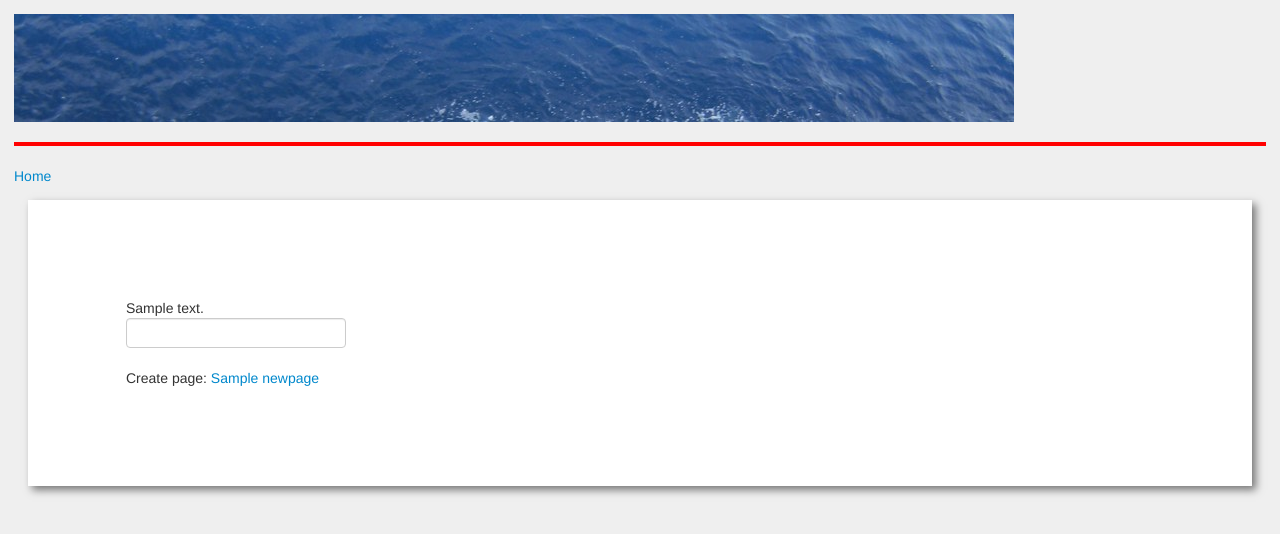
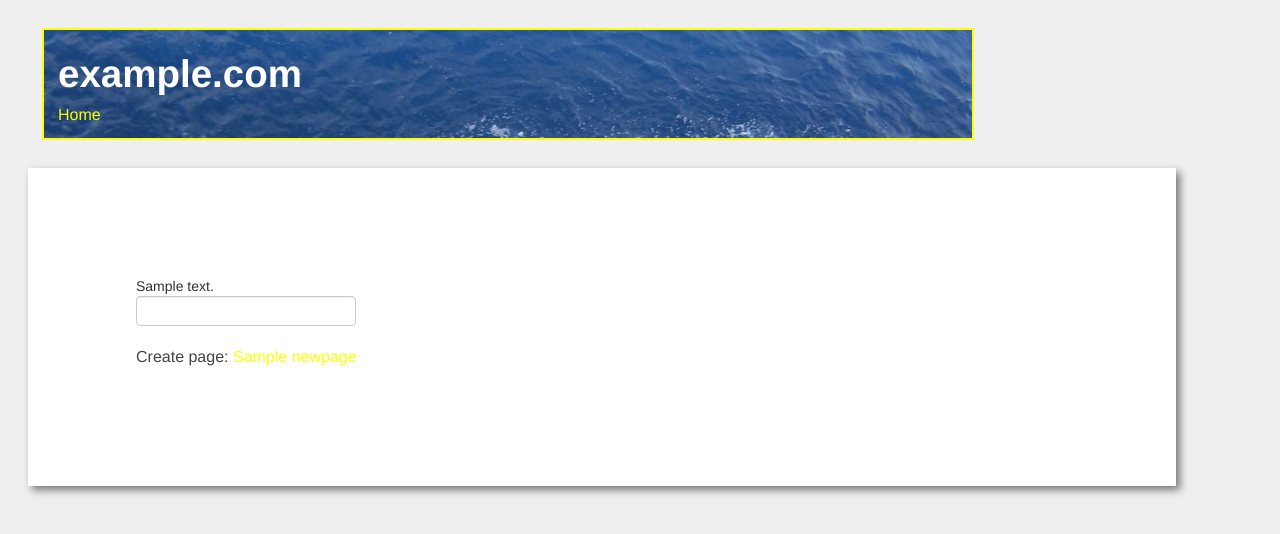
Before and after one commit to Mark-Seaman/My-Book-Online, a Django app: template webapps/mybook/templates/new.html in a window 1280 px wide. Shown: the top 534 px of the page. Run offline with Django 3.2, Linux system fonts and the light colour scheme; data comes from the database, SQL or seed files in the repository; tables that the repository leaves empty hold one stand-in row (values such as "Sample post"); the template is opened without the code that fills it: values that come from a table or form of the project are taken from there, most other values are stand-ins (such as "Sample title", 1, 10 or a date in 2020); parts of the project's set-up code (start-up, migrations or seed data) failed here and were passed over; some libraries are stand-ins or nearby versions.

Commit message:
Add banner to every page

```diff
--- a/webapps/mybook/media/thumper.css
+++ b/webapps/mybook/media/thumper.css
@@ -4,6 +4,8 @@ body {
 }
 
 div {
+    padding: 5px;
+    max-width: 80em;
 }
 
 div.page {
@@ -15,6 +17,32 @@ div.page {
     margin: 1em;
 }
 
+div.header {
+    background-image: url('http:/media/WaterBanner1000.jpg');
+    color: white;
+    margin: 2em;
+    border: 2px solid yellow;
+    width:  900px;
+    height: 80px;
+    padding: 1em;
+}
+
+p a {
+    color: yellow;
+}
+
+p {
+    line-height: 140%;
+    font-size: 12pt;
+    color: #444;
+}
+
+li {
+    line-height: 100%;
+    font-size: 12pt;
+    color: #444;
+}
+
 hr {
     border:2px solid red;
 }
--- a/webapps/mybook/templates/layout.html
+++ b/webapps/mybook/templates/layout.html
@@ -20,12 +20,9 @@
     {% block user %} {% endblock %}
 
     {% block banner %}
-    <div>
-        <!--
-        -->
+    <div class='header'>
 
-        <img src="/media/mybook/images/WaterBanner1000.jpg" />
-        <hr>
+        <h1>{{ site }}</h1>
         {% if user.is_authenticated and user.is_staff %}
            <div style='float:right'>
             Logged in as,
```
Also changed, not shown: webapps/mybook/media/WaterBanner1000.jpg (added).
